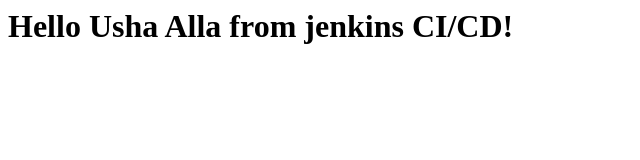
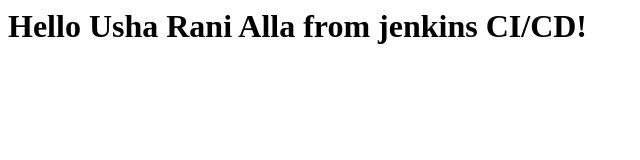
Before and after one commit to ualla3011/git-practice, a plain HTML site: page index.html in a window 1280 px wide. Shown: the whole page, without its empty margins (0-640 px from the left). Drawn offline with Linux system fonts and the light colour scheme.

Commit message:
updated index2.html

```diff
--- a/index.html
+++ b/index.html
@@ -1 +1 @@
-<h1>Hello Usha Alla from jenkins CI/CD!</h1>
+<h1>Hello Usha Rani Alla from jenkins CI/CD!</h1>
```
